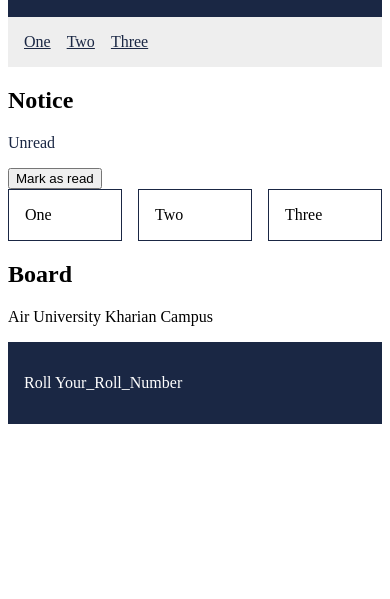
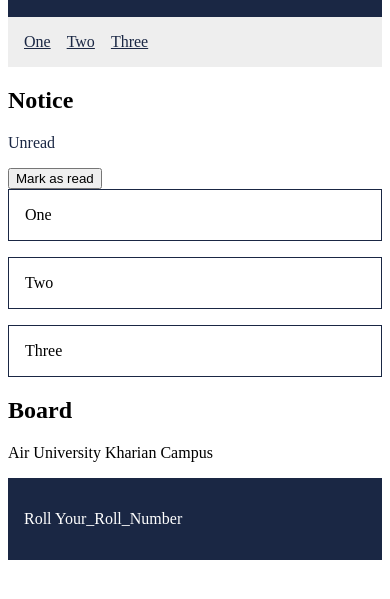
Before and after one commit to DawoodFarid/F24A-247231-Lab-02, a plain HTML site: page Task_01/index.html in a window 390 px wide. Shown: the part 103-702 px from the top of the page. Drawn offline with Linux system fonts and the light colour scheme.

Commit message:
Task 10 — Narrow window

```diff
--- a/Task_01/styles.css
+++ b/Task_01/styles.css
@@ -66,3 +66,9 @@ nav a:hover {
     border: 1px solid #1a2744;
     padding: 1rem;
 }
+
+@media (max-width: 600px) {
+    .cards {
+        grid-template-columns: 1fr;
+    }
+}
```
